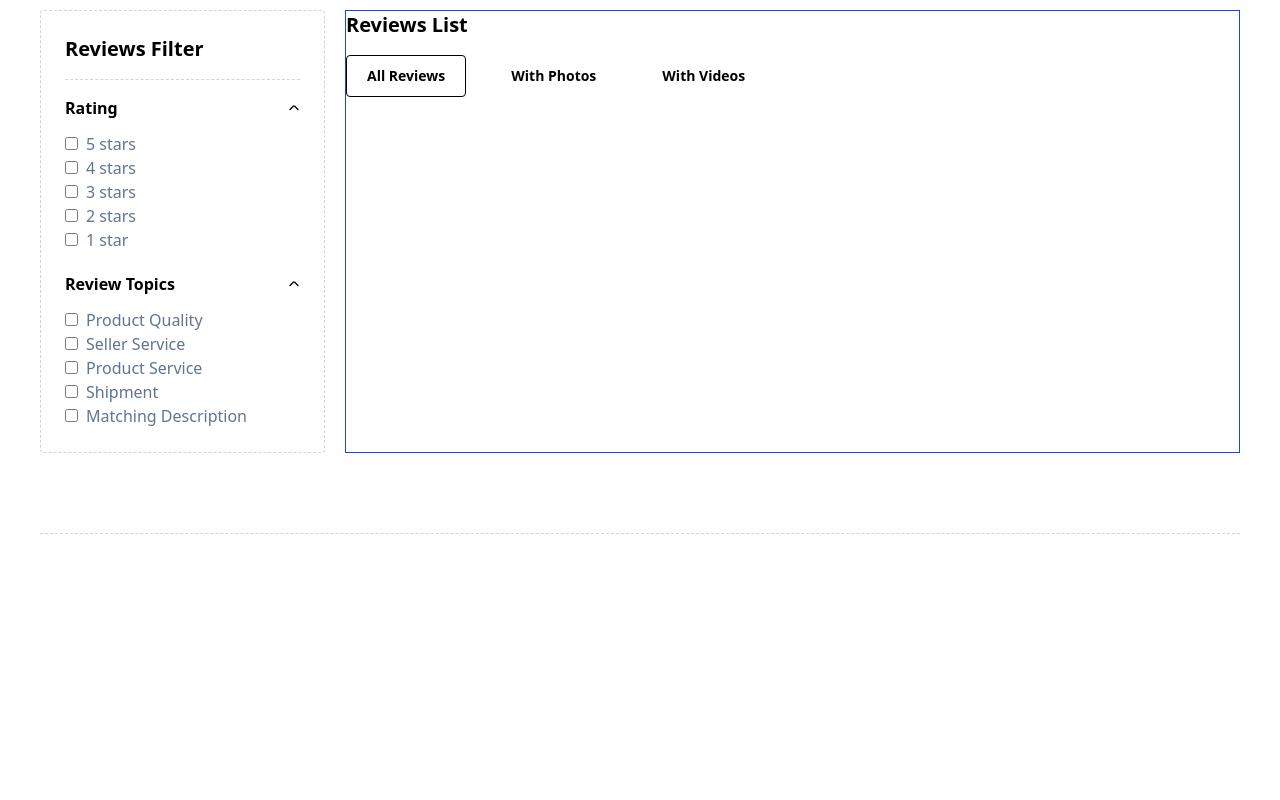
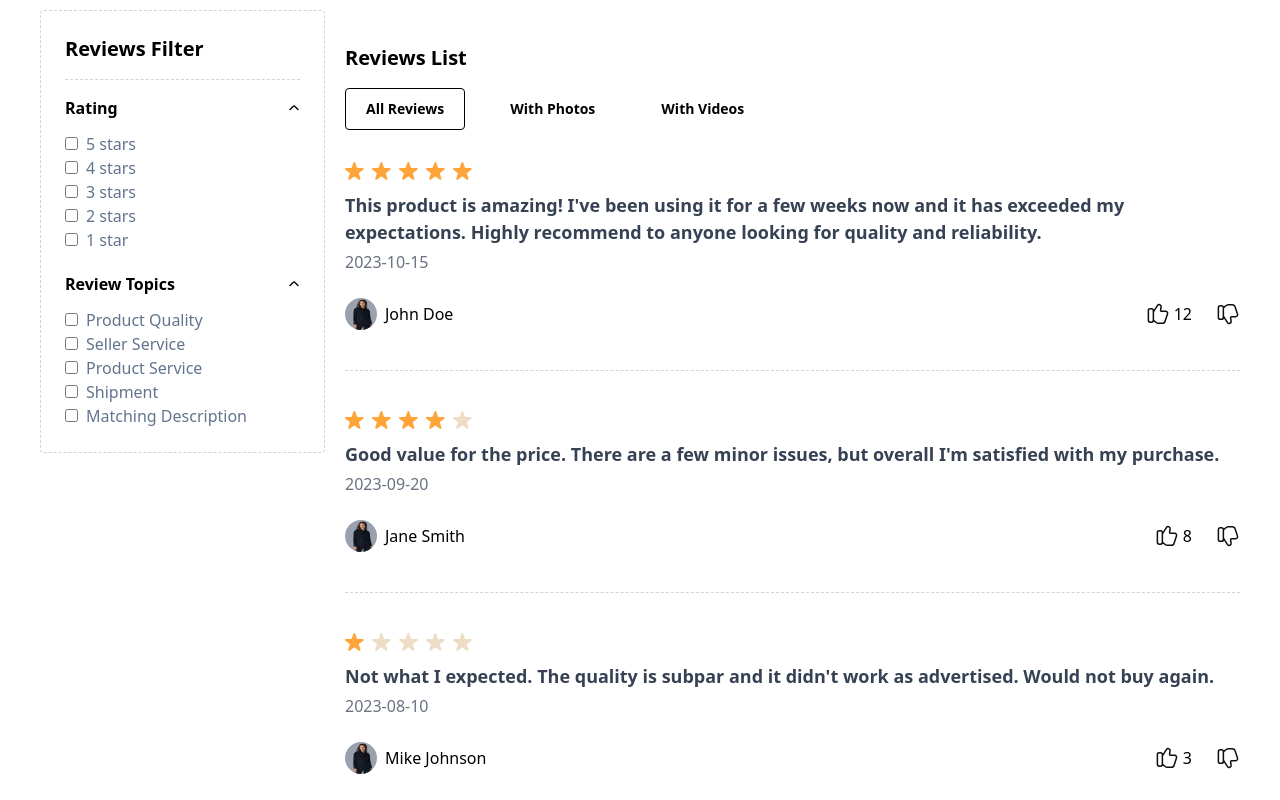
Before and after one commit to asimovSO/Product-page-vue-3-tailwind, a Vue app: page / in a window 1280 px wide. Shown: the part 1980-2780 px from the top of the page. Before the commit the page ends 2594 px from the top, so only its background shows below. Built offline with nearby package versions, Linux system fonts and the light colour scheme.

Commit message:
Reviews list. Now can see all reviews on product page

```diff
--- a/src/components/ReviewsBlock.vue
+++ b/src/components/ReviewsBlock.vue
@@ -33,7 +33,7 @@
         <reviews-filters-block />
       </div>
 
-      <div class="3 border border-blue-700 md:col-span-6">
+      <div class="3 md:col-span-6 py-8.5">
         <ReviewsList />
       </div>
     </div>
@@ -42,5 +42,5 @@
 <script setup>
 import ReviewsRangeBlock from "./ReviewsRangeBlock.vue";
 import ReviewsFiltersBlock from "./ReviewsFiltersBlock.vue";
-import ReviewsList from "./ReviewsList.vue";
+import ReviewsList from './ReviewsList.vue';
 </script>
--- a/src/components/ReviewsFiltersBlock.vue
+++ b/src/components/ReviewsFiltersBlock.vue
@@ -1,5 +1,5 @@
 <template>
-  <div class="border border-slate-300 rounded border-dashed p-6 w-full">
+  <div class="border border-slate-300 rounded border-dashed p-6 w-full hidden md:block">
     <div>
       <span class="text-xl font-semibold">Reviews Filter</span>
     </div>
--- a/src/components/ReviewsList.vue
+++ b/src/components/ReviewsList.vue
@@ -1,26 +1,96 @@
 <template>
   <div>
     <h5 class="text-xl font-semibold block mb-4">Reviews List</h5>
-    <div class="reviews-tabs flex items-center gap-6 cursor-pointer text-sm font-semibold">
+    <div class="flex justify-between">
       <div
-        v-for="(tab, idx) in tabs"
+        class="reviews-tabs flex flex-wrap md:flex-nowrap items-center gap-6 cursor-pointer text-sm font-semibold"
+      >
+        <div
+          v-for="(tab, idx) in tabs"
+          :key="idx"
+          @click="setTab(idx)"
+          class="py-2.5 px-5 transition-all duration-300 ease-in-out"
+          :class="{
+            'border border-black rounded': activeTab == idx,
+            'border border-transparent rounded': activeTab != idx,
+          }"
+        >
+          {{ tab }}
+        </div>
+      </div>
+      <div class="md:hidden p-1.5">
+        <img src="/icons/filter.svg" alt="filter" />
+      </div>
+    </div>
+    <div class="py-8">
+      <ReviewsListItem
+        v-for="(review, idx) in reviews"
         :key="idx"
-        @click="setTab(idx)"
-        class="py-2.5 px-5 transition-all duration-300 ease-in-out"
-        :class="{ 'border border-black rounded': activeTab == idx, 'border border-transparent': activeTab != idx }"
-
+        :rating="review.rating"
+        :text_review="review.text_review"
+        :author_review="review.author_review"
+        :avatar_review="review.avatar_review"
+        :likes="review.likes"
+        :dislikes="review.dislikes"
+        :date_review="review.date_review"
       >
-        {{ tab }}
-      </div>
+      <div class="border-b border-dashed border-slate-300 my-10" v-if='idx !== reviews.length - 1'></div>
+      </ReviewsListItem>
     </div>
   </div>
 </template>
 <script setup>
 import { ref } from "vue";
+import DashedLineVue from "./DashedLine.vue";
+import ReviewsListItem from "./ReviewsListItem.vue";
+import DashedLine from "./DashedLine.vue";
 
 const tabs = ref(["All Reviews", "With Photos", "With Videos"]);
 const activeTab = ref(0);
 function setTab(idx) {
   activeTab.value = idx;
 }
+
+const reviews = ref([
+  {
+    rating: 5,
+    text_review:
+      "This product is amazing! I've been using it for a few weeks now and it has exceeded my expectations. Highly recommend to anyone looking for quality and reliability.",
+    author_review: "John Doe",
+    avatar_review: "/img/models/model_second_1.png",
+    likes: 12,
+    dislikes: 2,
+    date_review: "2023-10-15",
+  },
+  {
+    rating: 4,
+    text_review:
+      "Good value for the price. There are a few minor issues, but overall I'm satisfied with my purchase.",
+    author_review: "Jane Smith",
+    avatar_review: "/img/models/model_second_1.png",
+    likes: 8,
+    dislikes: 1,
+    date_review: "2023-09-20",
+  },
+  {
+    rating: 1,
+    text_review:
+      "Not what I expected. The quality is subpar and it didn't work as advertised. Would not buy again.",
+    author_review: "Mike Johnson",
+    avatar_review: "/img/models/model_second_1.png",
+    likes: 3,
+    dislikes: 5,
+    date_review: "2023-08-10",
+  },
+  {
+    rating: 5,
+    text_review:
+      "Absolutely love it! The design is sleek and it performs exceptionally well. I've received many compliments on it.",
+    author_review: "Emily Davis",
+    avatar_review: "/img/models/model_second_1.png",
+    likes: 15,
+    dislikes: 0,
+    date_review: "2023-07-05",
+  },
+]);
 </script>
--- /dev/null
+++ b/src/components/ReviewsListItem.vue
@@ -0,0 +1,72 @@
+<template>
+<div>
+    <div>
+    <div class="flex gap-2 mb-3">
+      <img
+        v-for="(star, idx) in 5"
+        :key="idx"
+        src="/icons/star.svg"
+        alt="star"
+        :class="star <= rating ? 'opacity-100' : 'opacity-40 grayscale-50'"
+      />
+    </div>
+    <div class="mb-6">
+      <p class="font-semibold text-[18px] text-gray-700 mb-1">
+        {{ text_review }}
+      </p>
+      <span class="block font-light text-gray-500 text-[16px]">{{
+        date_review
+      }}</span>
+    </div>
+    <div class="flex justify-between items-center">
+      <div class="flex items-center gap-2">
+        <img
+          :src="avatar_review"
+          alt=""
+          srcset=""
+          class="aspect-square h-8 bg-gray-400 rounded-full"
+        />
+        <span>{{ author_review }}</span>
+      </div>
+      <div class="flex gap-6 items-center">
+        <button class="flex items-center gap-1">
+          <img src="/icons/like.svg" alt="like" />
+          <span>{{ likes }}</span>
+        </button>
+        <button class="flex items-center gap-1" >
+          <img src="/icons/like.svg" alt="like" class="scale-x-[-1] rotate-180"/>
+        </button>
+      </div>
+    </div>
+  </div>
+  <slot></slot>
+</div>
+</template>
+<script setup>
+defineProps({
+  rating: {
+    type: Number,
+    required: true,
+  },
+  text_review: {
+    type: String,
+  },
+  author_review: {
+    type: String,
+  },
+  avatar_review: {
+    type: String,
+  },
+  likes: {
+    type: Number,
+    default: 0,
+  },
+  dislikes: {
+    type: Number,
+    default: 0,
+  },
+  date_review: {
+    type: String,
+  },
+});
+</script>
```
Also changed, not shown: public/icons/filter.svg (added), public/icons/like.svg (added).
